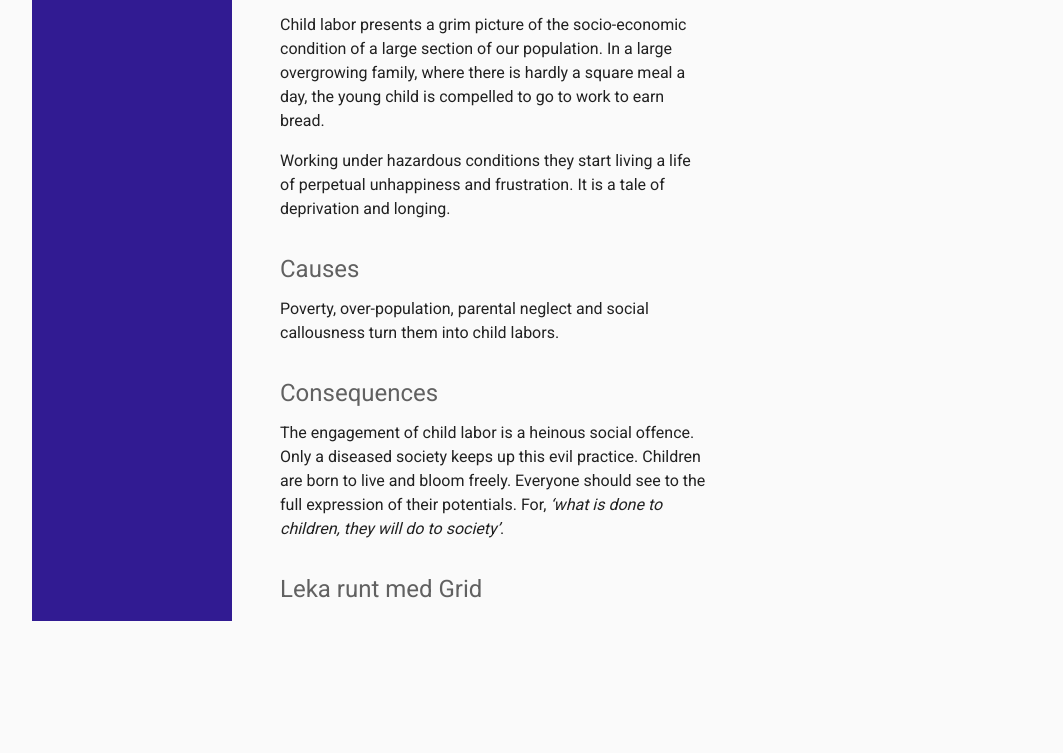
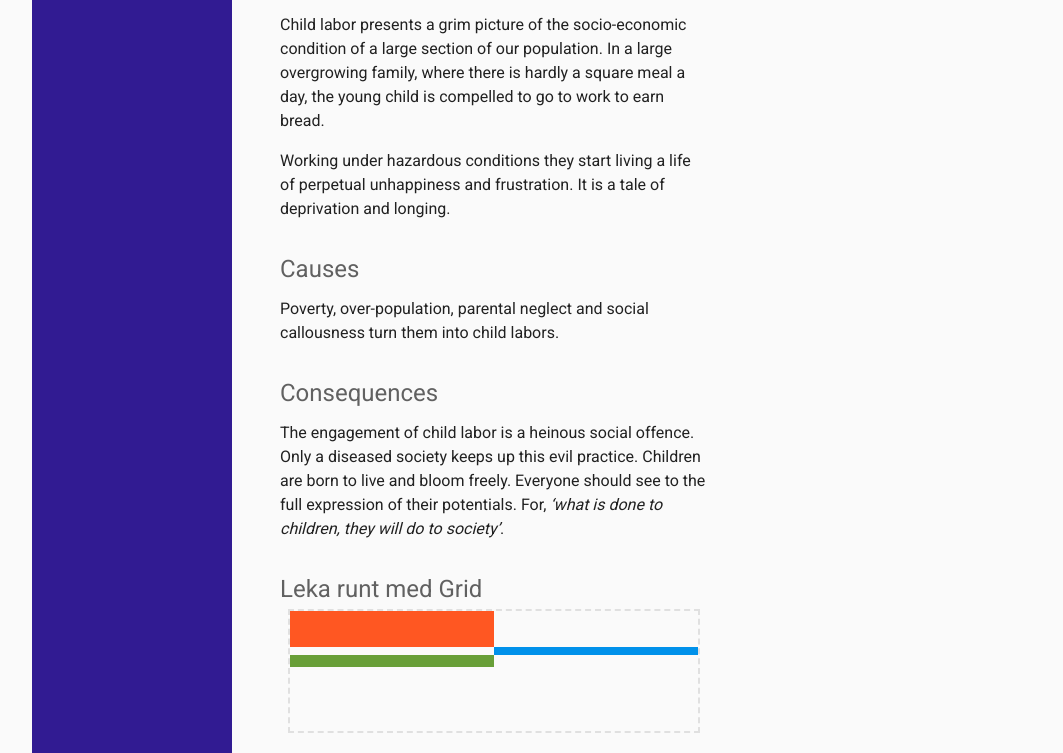
Before and after one commit to jojjesv/responsive-layout, a plain HTML site: page index.html in a window 1280 px wide. Shown: the part 363-1116 px from the top of the page, without its empty margins (96-1159 px from the left). Before the commit the page ends 984 px from the top, so only its background shows below. Drawn offline with Linux system fonts and the light colour scheme.

Commit message:
added grid sandbox

```diff
--- a/index.html
+++ b/index.html
@@ -7,7 +7,8 @@
   <title>Responsive Layout</title>
   <link href="https://fonts.googleapis.com/css?family=Roboto" rel="stylesheet">
   <meta name="viewport" content="width=device-width, initial-scale=1">
-  <link rel="stylesheet" type="text/css" media="screen" href="styles.css" />
+  <link rel="stylesheet" href="styles.css" />
+  <link rel="stylesheet" href="sandbox.css" />
 </head>
 
 <body>
@@ -76,12 +77,18 @@
         <em>‘what is done to children, they will do to society’</em>.
       </p>
 
-      <div id="sandbox">
-        <h2>
-          Leka runt med Grid
-        </h2>
+      <h2>
+        Leka runt med Grid
+      </h2>
+      <div id="grid-sandbox">
         <div class="grid-container">
-          <div>
+          <div class="alpha">
+
+          </div>
+          <div class="bravo">
+
+          </div>
+          <div class="charlie">
 
           </div>
         </div>
--- /dev/null
+++ b/sandbox.css
@@ -0,0 +1,31 @@
+/* GRID SANDBOX */
+
+#grid-sandbox {
+  margin: 8px;
+  border: 2px dashed #E0E0E0;
+  height: 120px;
+}
+
+#grid-sandbox .grid-container {
+  grid-template-rows: 36px 8px 12px;
+  grid-template-areas: 50% 50%;
+  grid-template-areas:
+                    "top-l top-r"
+                    "l r"
+                    "bottom-l bottom-r";
+}
+
+#grid-sandbox .alpha {
+  grid-area: top-l;
+  background: #FF5722;
+}
+
+#grid-sandbox .bravo {
+  grid-area: bottom-l;
+  background: #689F38;
+}
+
+#grid-sandbox .charlie {
+  grid-area: r;
+  background: #0091EA;
+}
--- a/styles.css
+++ b/styles.css
@@ -19,6 +19,10 @@ body {
   /* For mobile layout */
   grid-template-rows: auto auto;
   grid-template-columns: auto;
+}
+
+.grid-container {
+  display: grid;
 }
 
 /* Global navigation */
```
